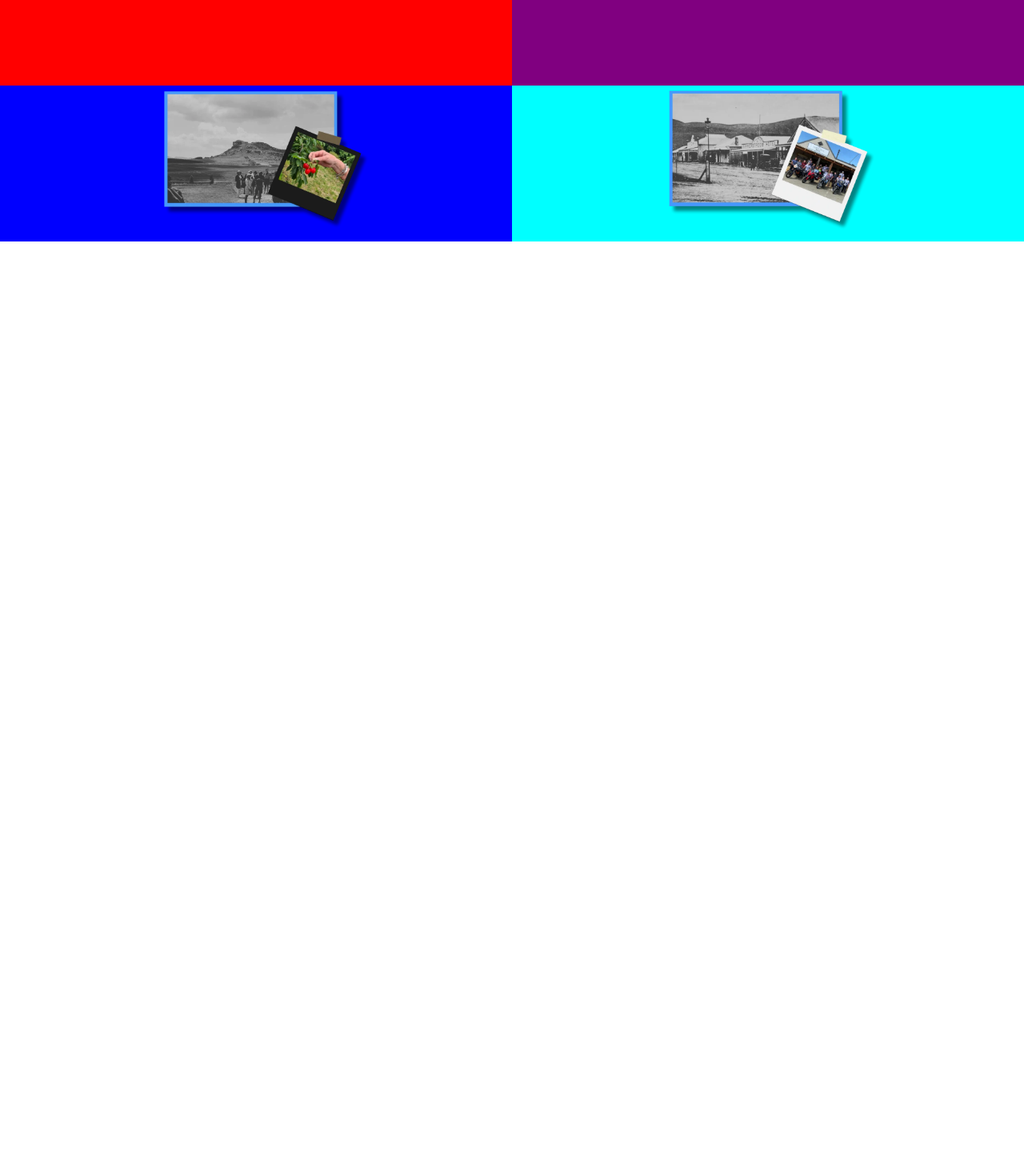
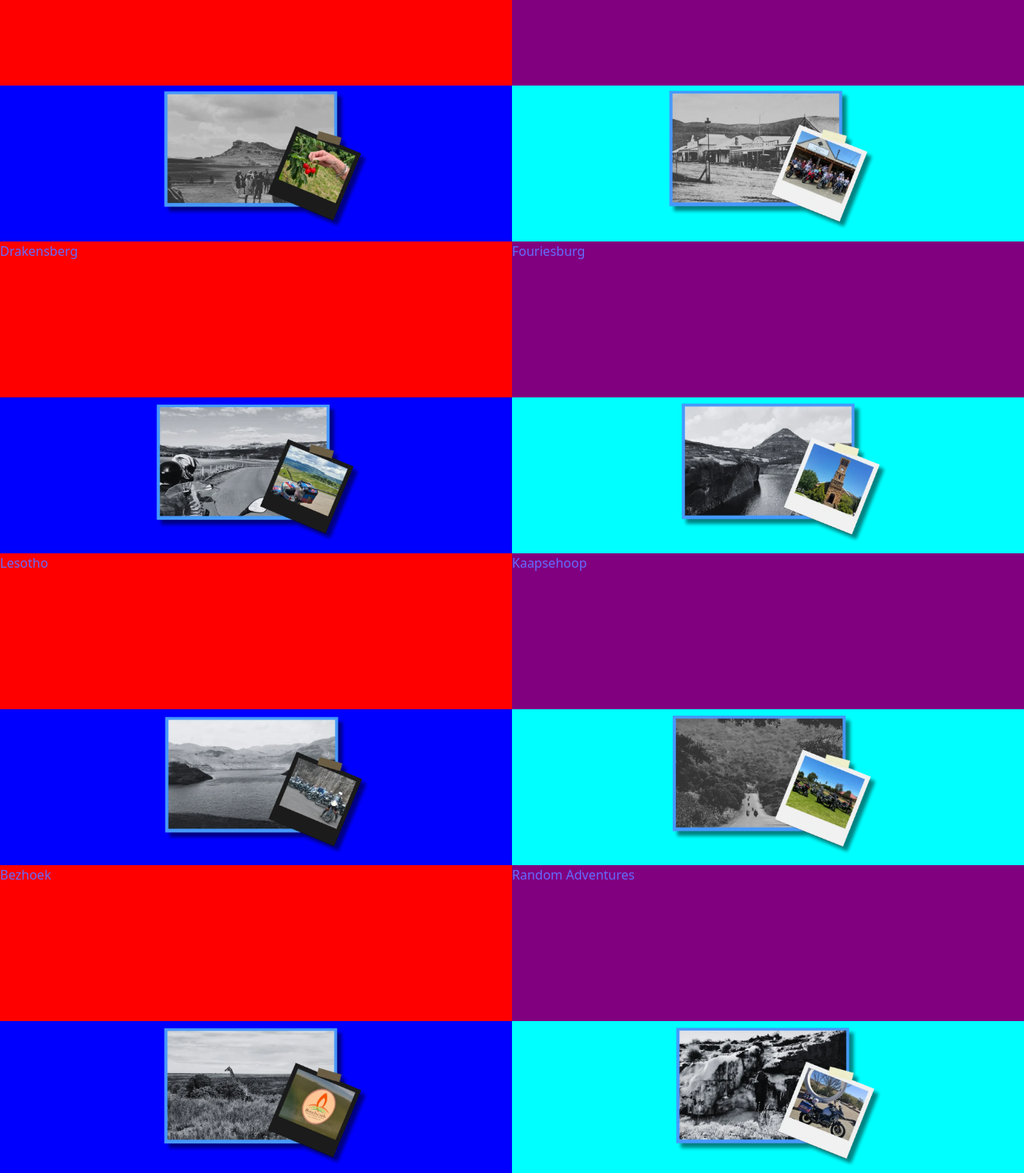
Before and after one commit to Crimescene1997/torque, a React (Vite) app: page /gallery in a window 1280 px wide. Shown: the part 1330-2797 px from the top of the page at 80% size. Before the commit the page ends 1638 px from the top, so only its background shows below. Built offline with nearby package versions, Linux system fonts and the light colour scheme.

Commit message:
gallery sections done and gallery links

```diff
--- a/src/components/galleryComponent/index.jsx
+++ b/src/components/galleryComponent/index.jsx
@@ -7,6 +7,14 @@ import ClarensImage from "../../assets/assetsGalleryPage/ClarensCover.webp"
 import NaturesLoftImage from "../../assets/assetsGalleryPage/NaturesLoftCover.webp"
 import CherryFestImage from "../../assets/assetsGalleryPage/CherryFestCover.webp"
 import WakkerstroomImage from "../../assets/assetsGalleryPage/WakkerstroomCover.webp"
+import DrakensburgImage from "../../assets/assetsGalleryPage/DrakensbergCover.webp"
+import FouriesburgImage from "../../assets/assetsGalleryPage/FouriesbergCover.webp"
+import LesothoImage2 from "../../assets/assetsGalleryPage/LesothoCover2.webp"
+import KaapsehoopImage from "../../assets/assetsGalleryPage/KaapsehoopCover.webp"
+import BezhoekImage from "../../assets/assetsGalleryPage/BezhoekCover.webp"
+import RandomAdventuresImage from "../../assets/assetsGalleryPage/RandomAdventuresCover.webp"
+import BotswanaImage from "../../assets/assetsGalleryPage/BotswanaCover.png"
+import { Link } from "react-router-dom";
 
 export default function GalleryComponent() {
     return (
@@ -23,36 +31,52 @@ export default function GalleryComponent() {
                 <div className={styles.Section2}>
                     <div className={styles.Section2Left}>
                         <div className={styles.Section2LeftTop}>
+                            <Link to="/MountainKindom">
                                 Mountain Kingdom Sani Tour -May 2024
+                            </Link>
                         </div>
                         <div className={styles.Section2LeftBottom}>
+                            <Link to="/MountainKindom">
                                 <img className={styles.Section2Image1} src={LesothoImage} />
+                            </Link>
                         </div>
                     </div>
                     <div className={styles.Section2Right}>
                         <div className={styles.Section2RightTop}>
+                            <Link to="/Valentines">
                                 Valentine’s Tour – February 2024
+                            </Link>
                         </div>
                         <div className={styles.Section2RightBottom}>
+                            <Link to="/Valentines">
                                 <img className={styles.Section2Image2} src={ValentinesImage} />
+                            </Link>
                         </div>
                     </div>
                 </div>
                 <div className={styles.Section3}>
                     <div className={styles.Section3Left}>
                         <div className={styles.Section3LeftTop}>
+                            <Link to="/Tankwa">
                                 Tankwa Outreach
+                            </Link>
                         </div>
                         <div className={styles.Section3LeftBottom}>
+                            <Link to="/Tankwa">
                                 <img className={styles.Section3Image1} src={TankwaImage} />
+                            </Link>
                         </div>
                     </div>
                     <div className={styles.Section3Right}>
                         <div className={styles.Section3RightTop}>
+                            <Link to="/CoffeBay">
                                 Kei Mouth – Coffee Bay
+                            </Link>
                         </div>
                         <div className={styles.Section3RightBottom}>
+                            <Link to="/CoffeBay">
                                 <img className={styles.Section3Image2} src={KeiMouthImage} />
+                            </Link>
                         </div>
                     </div>
 
@@ -60,86 +84,144 @@ export default function GalleryComponent() {
                 <div className={styles.Section4}>
                     <div className={styles.Section4Left}>
                         <div className={styles.Section4LeftTop}>
+                            <Link to="/Clarens">
                                 Clarens
+                            </Link>
                         </div>
                         <div className={styles.Section4LeftBottom}>
+                            <Link to="/Clarens">
                                 <img className={styles.Section4Image1} src={ClarensImage} />
+                            </Link>
                         </div>
                     </div>
                     <div className={styles.Section4Right}>
                         <div className={styles.Section4RightTop}>
+                            <Link to="/NaturesLoft">
                                 Nature’s Loft
+                            </Link>
                         </div>
                         <div className={styles.Section4RightBottom}>
+                            <Link to="/NaturesLoft">
                                 <img className={styles.Section4Image2} src={NaturesLoftImage} />
+                            </Link>
                         </div>
                     </div>
                 </div>
                 <div className={styles.Section5}>
                     <div className={styles.Section5Left}>
                         <div className={styles.Section5LeftTop}>
+                            <Link to="/CherryFest">
                                 Cherry Festival
+                            </Link>
                         </div>
                         <div className={styles.Section5LeftBottom}>
+                            <Link to="/CherryFest">
                                 <img className={styles.Section5Image1} src={CherryFestImage} />
+                            </Link>
                         </div>
                     </div>
                     <div className={styles.Section5Right}>
                         <div className={styles.Section5RightTop}>
+                            <Link to="/Wakkerstroom">
                                 Wakkerstroom
+                            </Link>
                         </div>
                         <div className={styles.Section5RightBottom}>
+                            <Link to="/Wakkerstroom">
                                 <img className={styles.Section5Image2} src={WakkerstroomImage} />
+                            </Link>
                         </div>
                     </div>
                 </div>
                 <div className={styles.Section6}>
                     <div className={styles.Section6Left}>
                         <div className={styles.Section6LeftTop}>
+                            <Link to="/Drakensberg">
+                                Drakensberg
+                            </Link>
                         </div>
                         <div className={styles.Section6LeftBottom}>
+                            <Link to="/Drakensberg">
+                                <img className={styles.Section6Image1} src={DrakensburgImage} />
+                            </Link>
                         </div>
                     </div>
                     <div className={styles.Section6Right}>
                         <div className={styles.Section6RightTop}>
+                            <Link to="/Fouriesburg">
+                                Fouriesburg
+                            </Link>
                         </div>
                         <div className={styles.Section6RightBottom}>
+                            <Link to="/Fouriesburg">
+                                <img className={styles.Section6Image2} src={FouriesburgImage} />
+                            </Link>
                         </div>
                     </div>
                 </div>
                 <div className={styles.Section7}>
                     <div className={styles.Section7Left}>
                         <div className={styles.Section7LeftTop}>
+                            <Link to="/Lesotho">
+                                Lesotho
+                            </Link>
                         </div>
                         <div className={styles.Section7LeftBottom}>
+                            <Link to="/Lesotho">
+                                <img className={styles.Section7Image1} src={LesothoImage2} />
+                            </Link>
                         </div>
                     </div>
                     <div className={styles.Section7Right}>
                         <div className={styles.Section7RightTop}>
+                            <Link to="/Kaapsehoop">
+                                Kaapsehoop
+                            </Link>
                         </div>
                         <div className={styles.Section7RightBottom}>
+                            <Link to="/Kaapsehoop">
+                                <img className={styles.Section7Image2} src={KaapsehoopImage} />
+                            </Link>
                         </div>
                     </div>
                 </div>
                 <div className={styles.Section8}>
                     <div className={styles.Section8Left}>
                         <div className={styles.Section8LeftTop}>
+                            <Link to="/Bezhoek">
+                                Bezhoek
+                            </Link>
                         </div>
                         <div className={styles.Section8LeftBottom}>
+                            <Link to="/Bezhoek">
+                                <img className={styles.Section8Image1} src={BezhoekImage} />
+                            </Link>
                         </div>
                     </div>
                     <div className={styles.Section8Right}>
                         <div className={styles.Section8RightTop}>
+                            <Link to="/RandomAdventures">
+                                Random Adventures
+                            </Link>
                         </div>
                         <div className={styles.Section8RightBottom}>
+                            <Link to="/RandomAdventures">
+                                <img className={styles.Section8Image2} src={RandomAdventuresImage} />
+                            </Link>
                         </div>
                     </div>
                 </div>
                 <div className={styles.Section9}>
                     <div className={styles.Section9Left}>
                         <div className={styles.Section9LeftTop}>
+                            <Link to="/Botswana">
+                                Botswana
+                            </Link>
                         </div>
                         <div className={styles.Section9LeftBottom}>
+                            <Link to="/Botswana">
+                                <img className={styles.Section9Image1} src={BotswanaImage} />
+                            </Link>
                         </div>
                     </div>
                     <div className={styles.Section9Right}>
--- a/src/components/galleryComponent/styles.module.css
+++ b/src/components/galleryComponent/styles.module.css
@@ -295,6 +295,14 @@
     background-color:blue;
   }
 
+  .Section6Image1 {
+    width: 100%;
+    height: 100%;
+    object-fit: contain;
+    justify-content: center;
+    align-items: center;
+  }
+
   .Section6Right {
     width: 50%;
     height: 100%;
@@ -312,6 +320,14 @@
     width: 100;
     height: 50%;
     background-color:aqua
+  }
+
+  .Section6Image2 {
+    width: 100%;
+    height: 100%;
+    object-fit: contain;
+    justify-content: center;
+    align-items: center;
   }
 
   .Section7 {
@@ -339,6 +355,14 @@
     background-color:blue;
   }
 
+  .Section7Image1 {
+    width: 100%;
+    height: 100%;
+    object-fit: contain;
+    justify-content: center;
+    align-items: center;
+  }
+
   .Section7Right {
     width: 50%;
     height: 100%;
@@ -356,6 +380,14 @@
     width: 100;
     height: 50%;
     background-color:aqua
+  }
+
+  .Section7Image2 {
+    width: 100%;
+    height: 100%;
+    object-fit: contain;
+    justify-content: center;
+    align-items: center;
   }
 
   .Section8 {
@@ -383,6 +415,14 @@
     background-color:blue;
   }
 
+  .Section8Image1 {
+    width: 100%;
+    height: 100%;
+    object-fit: contain;
+    justify-content: center;
+    align-items: center;
+  }
+
   .Section8Right {
     width: 50%;
     height: 100%;
@@ -400,6 +440,14 @@
     width: 100;
     height: 50%;
     background-color:aqua
+  }
+
+  .Section8Image2{
+    width: 100%;
+    height: 100%;
+    object-fit: contain;
+    justify-content: center;
+    align-items: center;
   }
 
   .Section9 {
@@ -427,6 +475,14 @@
     background-color:blue;
   }
 
+  .Section9Image1 {
+    width: 100%;
+    height: 100%;
+    object-fit: contain;
+    justify-content: center;
+    align-items: center;
+  }
+
   .Section9Right {
     width: 50%;
     height: 100%;
```
Lines whose indentation alone changed are shown as unchanged.
